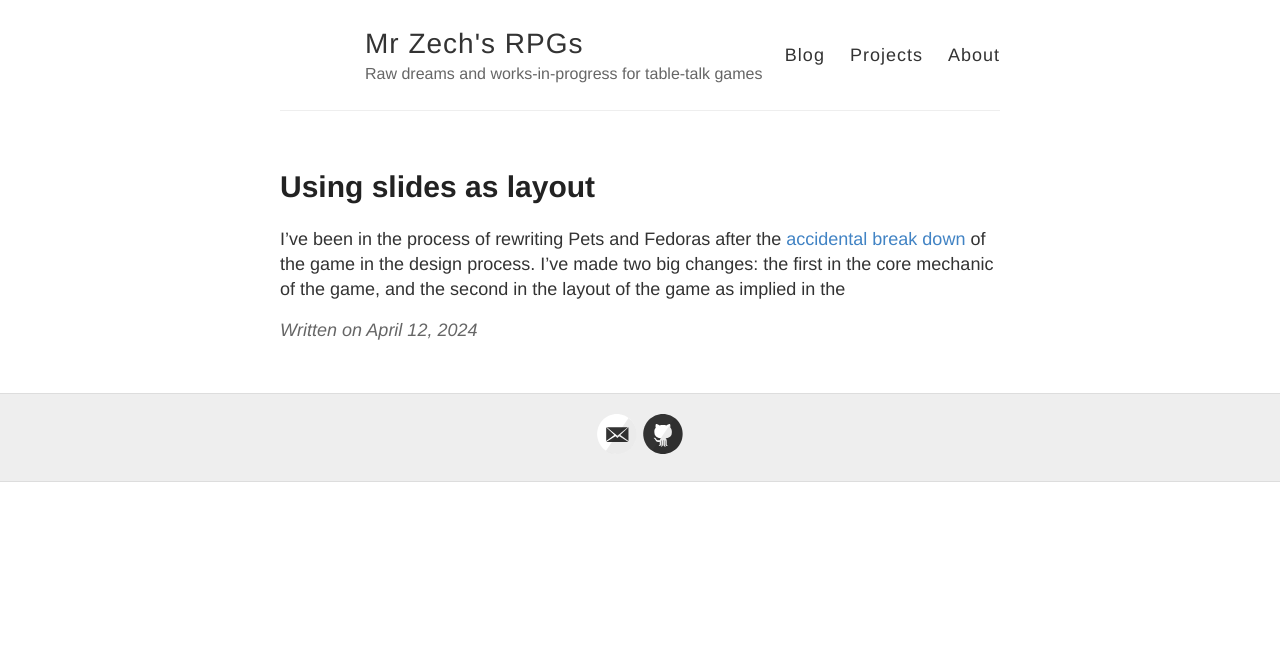
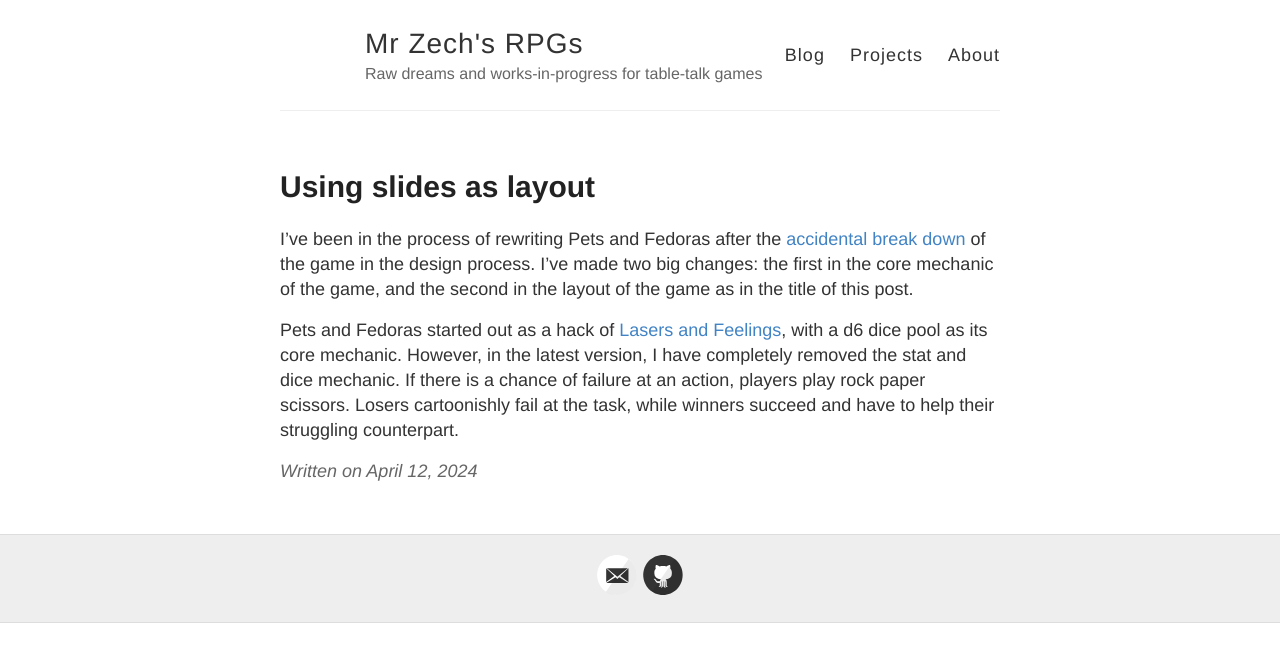
Before and after one commit to zechlau14/zechlau14.github.io, a Jekyll site: the page built from _posts/2024-04-12-Slides-as-layout.md, in a window 1280 px wide. Shown: the top 662 px of the page. Built offline with Jekyll 4.4.1, drawn with Linux system fonts in a browser that asks for light colours; comment, search, counter and statistics services are not loaded.

Commit message:
Update 2024-04-12-Slides-as-layout.md

```diff
--- a/_posts/2024-04-12-Slides-as-layout.md
+++ b/_posts/2024-04-12-Slides-as-layout.md
@@ -5,4 +5,6 @@ categories: rpg-design pets-and-fedoras work-in-progress layout
 ---
 
 I've been in the process of rewriting Pets and Fedoras after the [accidental break down](/_posts/2024-04-01-Breaking-your-prototype) of the game in the design process.
-I've made two big changes: the first in the core mechanic of the game, and the second in the layout of the game as implied in the
+I've made two big changes: the first in the core mechanic of the game, and the second in the layout of the game as in the title of this post.
+
+Pets and Fedoras started out as a hack of [Lasers and Feelings](https://johnharper.itch.io/lasers-feelings), with a d6 dice pool as its core mechanic. However, in the latest version, I have completely removed the stat and dice mechanic. If there is a chance of failure at an action, players play rock paper scissors. Losers cartoonishly fail at the task, while winners succeed and have to help their struggling counterpart.
```
